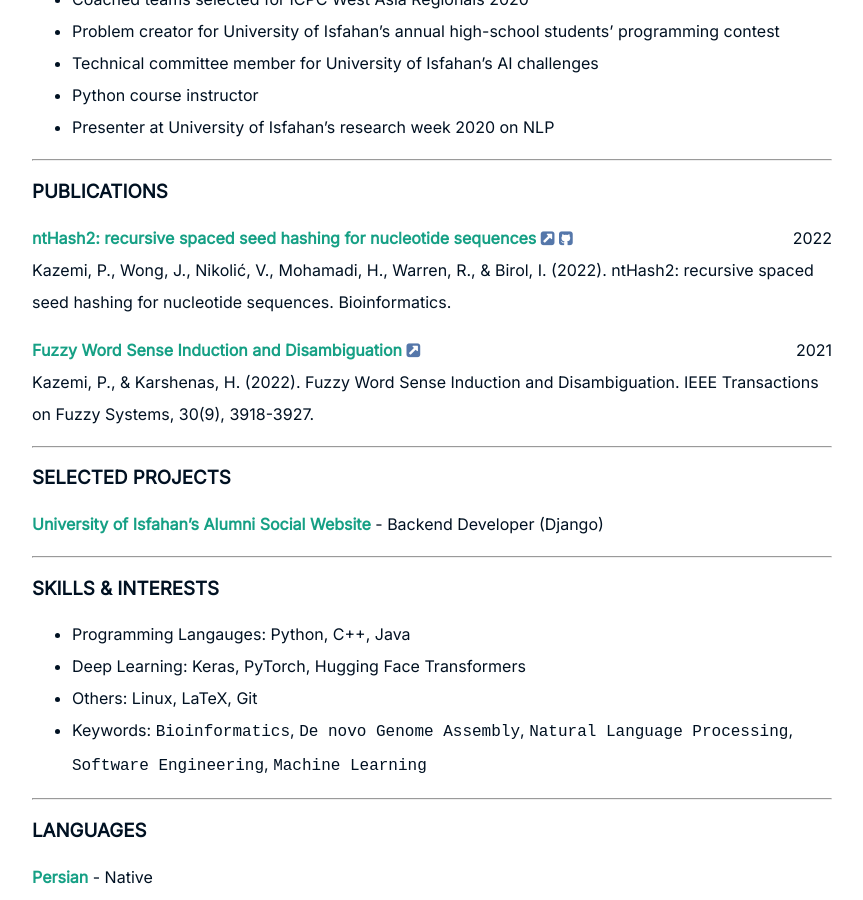
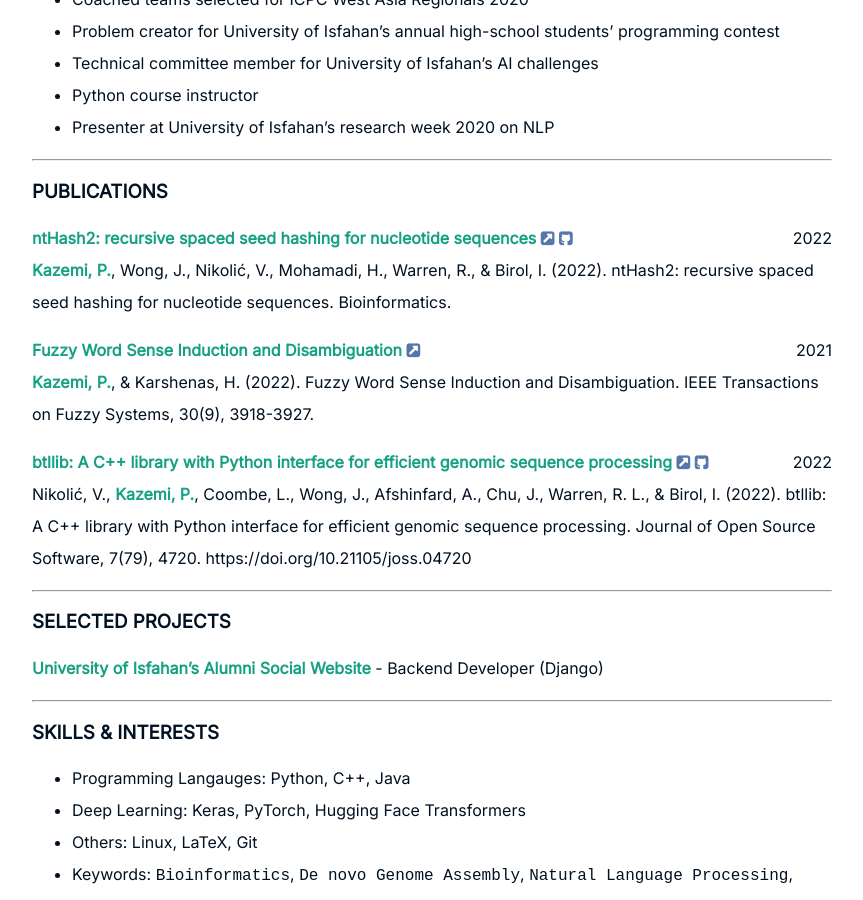
Before and after one commit to parham-k/parham-k.github.io, a Jekyll site: the page built from cv.md, in a window 1280 px wide and 900 px high, scrolled down 1133 px. Shown: the whole window, without its empty margins (208-1071 px from the left). Built offline with Jekyll 4.4.1, drawn with Linux system fonts in a browser that asks for light colours.

Commit message:
Add btllib to CV

```diff
--- a/cv.md
+++ b/cv.md
@@ -51,7 +51,7 @@ title: CV
 </a>
 <span style="float: right;">2022</span>
 <br>
-Kazemi, P., Wong, J., Nikolić, V., Mohamadi, H., Warren, R., & Birol, I. (2022). ntHash2: recursive spaced seed hashing for nucleotide sequences. Bioinformatics.
+**Kazemi, P.**, Wong, J., Nikolić, V., Mohamadi, H., Warren, R., & Birol, I. (2022). ntHash2: recursive spaced seed hashing for nucleotide sequences. Bioinformatics.
 
 **Fuzzy Word Sense Induction and Disambiguation**
 <a target="_blank" href="https://ieeexplore.ieee.org/abstract/document/9645244">
@@ -59,7 +59,18 @@ Kazemi, P., Wong, J., Nikolić, V., Mohamadi, H., Warren, R., & Birol, I. (2022)
 </a>
 <span style="float: right;">2021</span>
 <br>
-Kazemi, P., & Karshenas, H. (2022). Fuzzy Word Sense Induction and Disambiguation. IEEE Transactions on Fuzzy Systems, 30(9), 3918-3927.
+**Kazemi, P.**, & Karshenas, H. (2022). Fuzzy Word Sense Induction and Disambiguation. IEEE Transactions on Fuzzy Systems, 30(9), 3918-3927.
+
+**btllib: A C++ library with Python interface for efficient genomic sequence processing**
+<a target="_blank" href="https://joss.theoj.org/papers/10.21105/joss.04720">
+<i class="fa fa-external-link-square"></i>
+</a>
+<a target="_blank" href="https://github.com/bcgsc/btllib">
+<i class="fa fa-github-square"></i>
+</a>
+<span style="float: right;">2022</span>
+<br>
+Nikolić, V., **Kazemi, P.**, Coombe, L., Wong, J., Afshinfard, A., Chu, J., Warren, R. L., & Birol, I. (2022). btllib: A C++ library with Python interface for efficient genomic sequence processing. Journal of Open Source Software, 7(79), 4720. https://doi.org/10.21105/joss.04720
 
 ---
 
```
